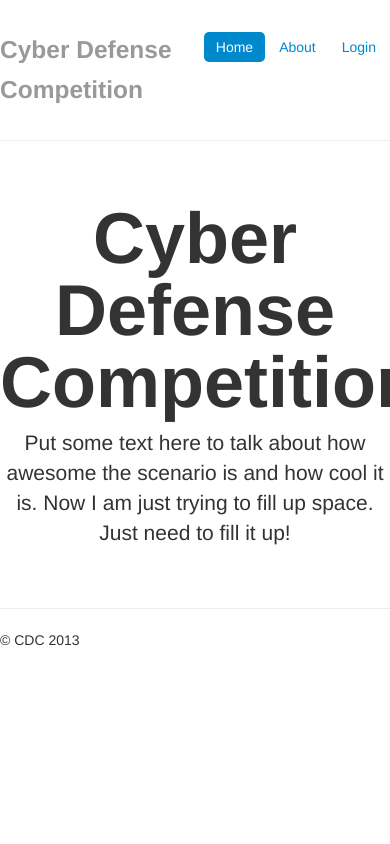
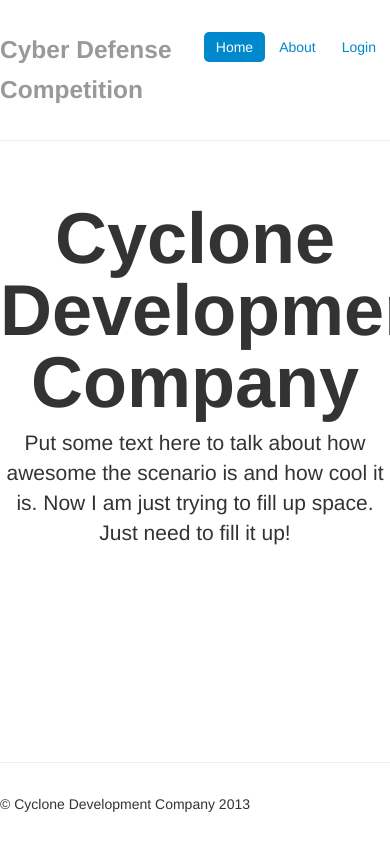
Before and after one commit to mpdavis/ncdc-web, a Flask app: page / in a window 390 px wide; the page is wider, and only the part inside the window is pictured. Run offline with Flask 2, Linux system fonts and the light colour scheme; some libraries are stand-ins or nearby versions.

Commit message:
Added responsive sticky footer.

```diff
--- a/static/css/styles.css
+++ b/static/css/styles.css
@@ -1,6 +1,20 @@
-body {
+html, body {
+    height: 100%;
+}
+
+/* Wrapper for page content to push down footer */
+#main-wrapper {
     padding-top: 20px;
-    padding-bottom: 40px;
+    min-height: 95%;
+    height: auto !important;
+    height: 100%;
+    /* Negative indent footer by it's height */
+    margin: 0 auto -90px;
+}
+
+/* Set the fixed height of the footer here */
+#push, #footer {
+    height: 60px;
 }
 
 /* Custom container */
--- a/templates/base.html
+++ b/templates/base.html
@@ -10,7 +10,7 @@
     </head>
 
     <body>
-
+        <div id="main-wrapper">
             <div class="container-narrow">
 
                 <div class="masthead">
@@ -26,11 +26,16 @@
 
                 {% block main %}{% endblock %}
 
-        <div class="footer">
-            <hr>
-            <p>&copy; CDC 2013</p>
+                <div id="push"></div>
             </div>
 
+        </div>
+
+        <div id="footer">
+            <div class="container-narrow">
+                <hr>
+                <p>&copy; Cyclone Development Company 2013</p>
+            </div>
         </div>
 
         <!-- JavaScript at the bottom for fast page loading -->
--- a/templates/index.html
+++ b/templates/index.html
@@ -3,7 +3,7 @@
 {% block main %}
 
     <div class="jumbotron">
-        <h1>Cyber Defense Competition</h1>
+        <h1>Cyclone Development Company</h1>
         <p class="lead">Put some text here to talk about how awesome the scenario is and how cool it is.  Now I am just trying to fill up space.  Just need to fill it up!</p>
         <!--<a class="btn btn-large btn-success" href="#">Sign up today</a>-->
     </div>
```
Lines whose indentation alone changed are shown as unchanged.
